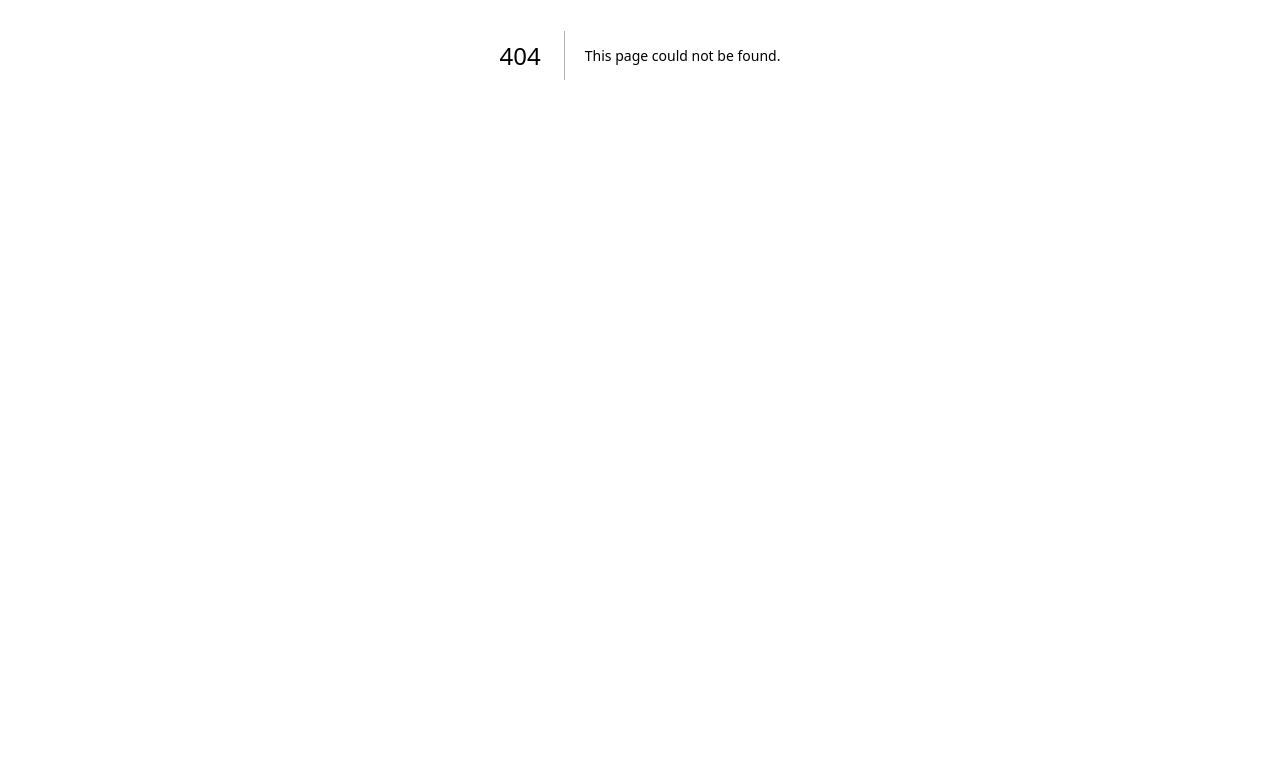
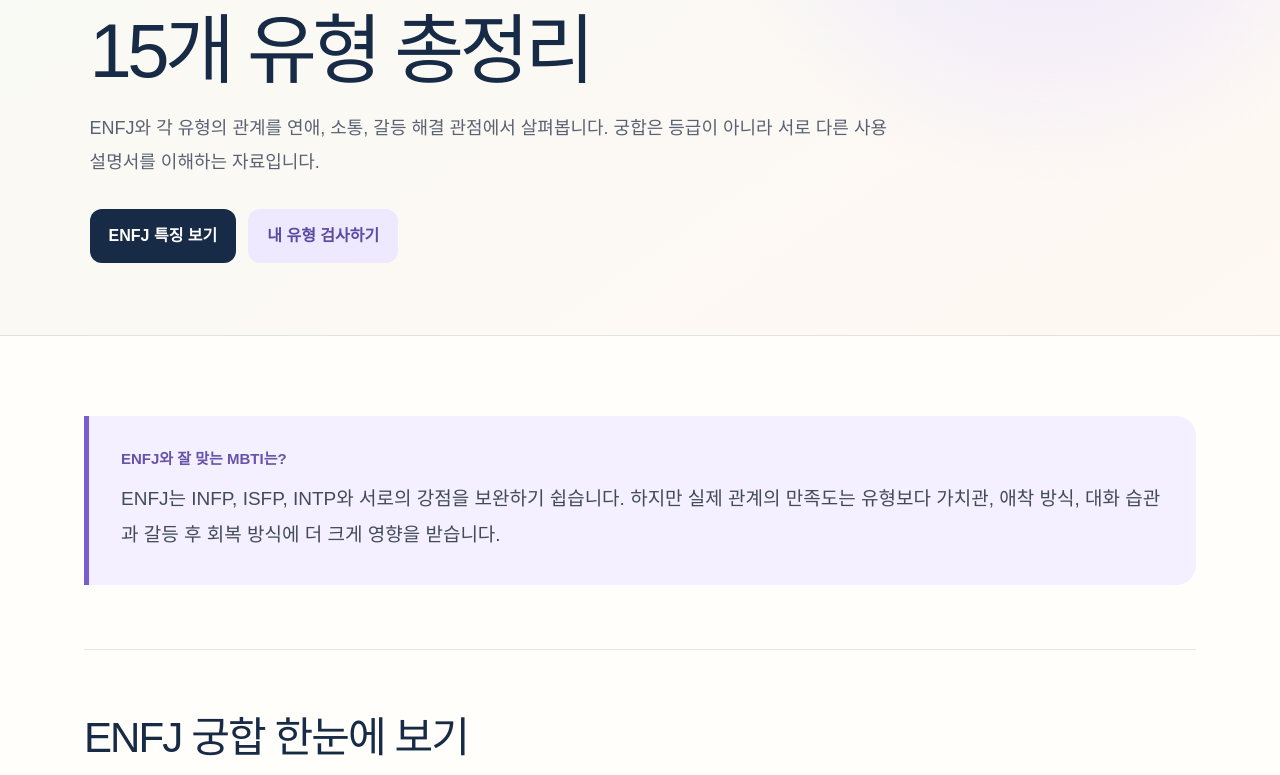
Before and after one commit to scott8736/mbtitest.co.kr-, a Next.js app: page /compatibility/enfj in a window 1280 px wide. Before the commit this address had no page. Shown: the part 345-1120 px from the top of the page. Before the commit the page ends 800 px from the top, so only its background shows below. Built offline with nearby package versions, Linux system fonts and the light colour scheme.

Commit message:
Add SEO content for app/compatibility/[type]/page.tsx

```diff
--- /dev/null
+++ b/app/compatibility/[type]/page.tsx
@@ -0,0 +1,26 @@
+import type { Metadata } from "next";
+import { notFound } from "next/navigation";
+import ContentHeader from "../../../components/ContentHeader";
+import SiteFooter from "../../../components/SiteFooter";
+import { mbtiCodes, getProfile, profiles, pairInsight, type MbtiCode } from "../../../lib/mbti-content";
+import styles from "../../../lib/mbti.module.css";
+
+export const dynamicParams=false;
+export function generateStaticParams(){return mbtiCodes.map(type=>({type}));}
+export async function generateMetadata({params}:{params:Promise<{type:string}>}):Promise<Metadata>{
+  const {type}=await params; const p=getProfile(type); if(!p)return{};
+  return{title:`${p.code} 궁합 총정리: 15개 유형별 연애 궁합`,description:`${p.code}와 INTJ, ENFP 등 15개 MBTI 유형의 연애·친구·직장 궁합, 잘 맞는 점과 갈등 해결법을 확인하세요.`,alternates:{canonical:`/compatibility/${type.toLowerCase()}`}};
+}
+export default async function CompatibilityTypePage({params}:{params:Promise<{type:string}>}){
+  const {type}=await params; const p=getProfile(type); if(!p)notFound(); const code=type.toLowerCase() as MbtiCode;
+  const others=mbtiCodes.filter(x=>x!==code);
+  const jsonLd={"@context":"https://schema.org","@type":"BreadcrumbList","itemListElement":[{"@type":"ListItem","position":1,"name":"MBTI 검사","item":"https://mbtitest.co.kr/"},{"@type":"ListItem","position":2,"name":"MBTI 궁합","item":"https://mbtitest.co.kr/compatibility/"},{"@type":"ListItem","position":3,"name":`${p.code} 궁합`,"item":`https://mbtitest.co.kr/compatibility/${code}/`}]};
+  return <main className={styles.page}><ContentHeader active="/compatibility"/><script type="application/ld+json" dangerouslySetInnerHTML={{__html:JSON.stringify(jsonLd)}}/>
+    <header className={styles.hero}><div className={styles.crumbs}><a href="/">MBTI 검사</a> / <a href="/compatibility">MBTI 궁합</a> / {p.code}</div><span className={styles.eyebrow}>MBTI COMPATIBILITY</span><h1>{p.code} 궁합<br/>15개 유형 총정리</h1><p>{p.code}와 각 유형의 관계를 연애, 소통, 갈등 해결 관점에서 살펴봅니다. 궁합은 등급이 아니라 서로 다른 사용 설명서를 이해하는 자료입니다.</p><div className={styles.actions}><a href={`/types/${code}`}>{p.code} 특징 보기</a><a href="/">내 유형 검사하기</a></div></header>
+    <article className={styles.body}><section className={styles.answer}><strong>{p.code}와 잘 맞는 MBTI는?</strong><p>{p.code}는 {p.matches.map(x=>profiles[x].code).join(", ")}와 서로의 강점을 보완하기 쉽습니다. 하지만 실제 관계의 만족도는 유형보다 가치관, 애착 방식, 대화 습관과 갈등 후 회복 방식에 더 크게 영향을 받습니다.</p></section>
+      <section className={styles.section}><h2>{p.code} 궁합 한눈에 보기</h2><div className={styles.pairTable}>{others.map(other=>{const x=pairInsight(code,other);return <article className={styles.pairCard} key={other}><b>{p.code} × {profiles[other].code}</b><p>{x.summary}</p><a href={`#${other}`}>관계 해석 보기 ↓</a></article>})}</div></section>
+      {others.map(other=>{const q=profiles[other],x=pairInsight(code,other);return <section id={other} className={styles.section} key={other}><h2>{p.code}와 {q.code} 궁합</h2><p>{x.summary}</p><div className={styles.grid}><div className={styles.card}><h3>잘 맞는 부분</h3><p>{x.strength}</p></div><div className={styles.card}><h3>갈등하기 쉬운 부분</h3><p>{x.conflict}</p></div></div><h3>연애와 연락 방식</h3><p>{p.code}는 {p.love} 반면 {q.code}는 {q.love} 서로의 애정 표현이 다르다는 점을 먼저 인정하면 연락 빈도나 표현 방식 때문에 생기는 오해를 줄일 수 있습니다.</p><h3>관계를 편안하게 만드는 대화법</h3><p>{x.tip}</p></section>})}
+      <aside className={styles.notice}>MBTI 궁합은 관계의 성공 여부를 예측하는 공식이 아닙니다. 유형 설명은 대화를 시작하는 참고 자료로만 활용하고 상대를 네 글자로 단정하지 마세요.</aside>
+      <section className={styles.cta}><h2>두 사람의 유형부터 확인해 보세요</h2><p>무료 검사 결과를 확인한 뒤 서로의 차이를 대화해 보세요.</p><a href="/">무료 MBTI 검사 시작하기 →</a></section>
+    </article><SiteFooter/></main>;
+}
```
